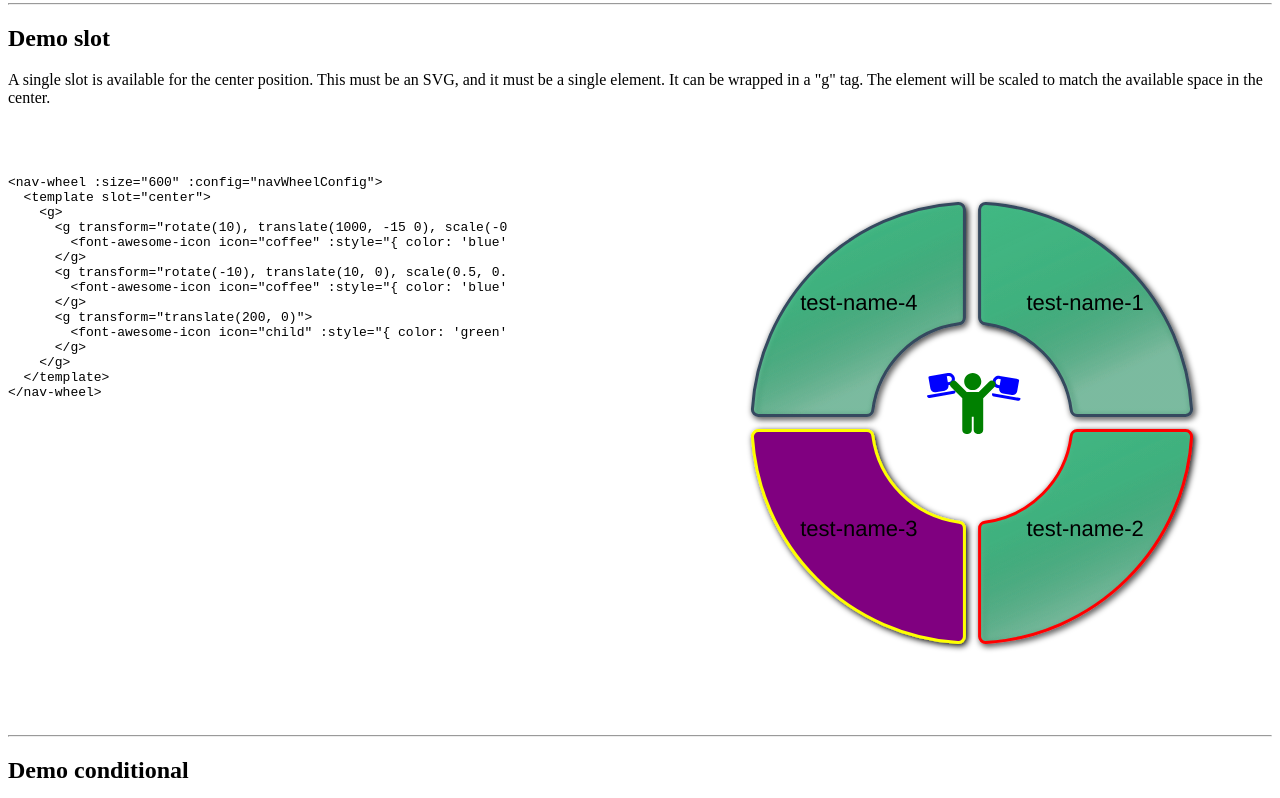
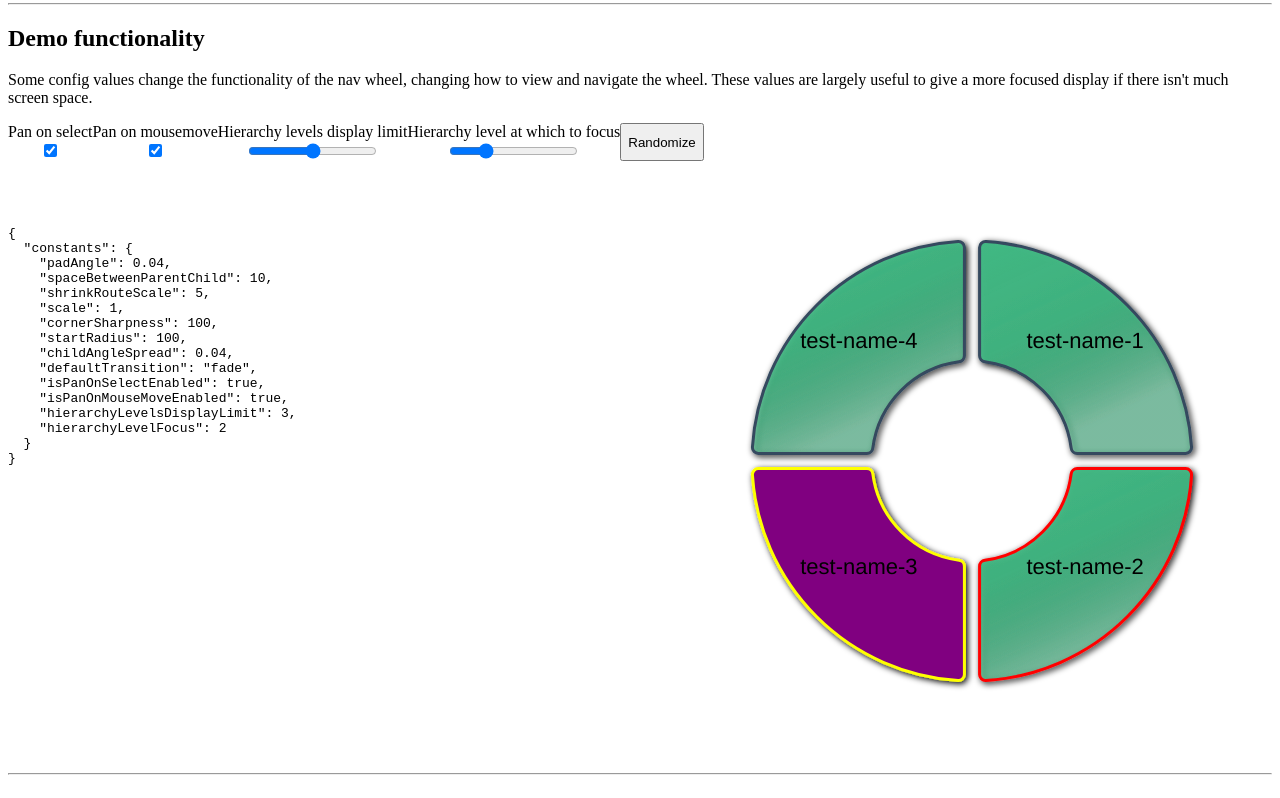
Before and after one commit to Jaeger2305/vue-nav-wheel, a Vue app: page /#/test2 in a window 1280 px wide. Shown: the part 1540-2338 px from the top of the page. Built offline with nearby package versions, Linux system fonts and the light colour scheme.

Commit message:
add quick demo of the 4 functionality options

```diff
--- /dev/null
+++ b/src/components/config-functionality.vue
@@ -0,0 +1,109 @@
+<template>
+  <div class="config-container">
+    <div class="input-container">
+      <label>Pan on select</label>
+      <input v-model="inputIsPanOnSelectEnabled" type="checkbox" />
+    </div>
+    <div class="input-container">
+      <label>Pan on mousemove</label>
+      <input v-model="inputIsPanOnMouseMoveEnabled" type="checkbox" />
+    </div>
+    <div class="input-container">
+      <label>Hierarchy levels display limit</label>
+      <input
+        v-model.number="inputHierarchyLevelsDisplayLimit"
+        type="range"
+        min="1"
+        max="5"
+        step="1"
+      />
+    </div>
+    <div class="input-container">
+      <label>Hierarchy level at which to focus</label>
+      <input v-model.number="inputHierarchyLevelFocus" type="range" min="1" max="5" step="1" />
+    </div>
+    <button @click="randomize">Randomize</button>
+  </div>
+</template>
+
+<style>
+.config-container {
+  display: flex;
+}
+.input-container {
+  display: flex;
+  flex-direction: column;
+  align-items: center;
+}
+</style>
+
+<script>
+function randomInRange(min, max) {
+  return Math.random() * (max - min) + min;
+}
+export default {
+  props: {
+    isPanOnSelectEnabled: {
+      type: Boolean,
+      required: true
+    },
+    isPanOnMouseMoveEnabled: {
+      type: Boolean,
+      required: true
+    },
+    hierarchyLevelsDisplayLimit: {
+      type: Number,
+      required: true
+    },
+    hierarchyLevelFocus: {
+      type: Number,
+      required: true
+    }
+  },
+  computed: {
+    inputIsPanOnSelectEnabled: {
+      get() {
+        return this.isPanOnSelectEnabled;
+      },
+      set(isPanOnSelectEnabled) {
+        this.$emit("update:isPanOnSelectEnabled", isPanOnSelectEnabled);
+      }
+    },
+    inputIsPanOnMouseMoveEnabled: {
+      get() {
+        return this.isPanOnMouseMoveEnabled;
+      },
+      set(isPanOnMouseMoveEnabled) {
+        this.$emit("update:isPanOnMouseMoveEnabled", isPanOnMouseMoveEnabled);
+      }
+    },
+    inputHierarchyLevelsDisplayLimit: {
+      get() {
+        return this.hierarchyLevelsDisplayLimit;
+      },
+      set(hierarchyLevelsDisplayLimit) {
+        this.$emit(
+          "update:hierarchyLevelsDisplayLimit",
+          hierarchyLevelsDisplayLimit
+        );
+      }
+    },
+    inputHierarchyLevelFocus: {
+      get() {
+        return this.hierarchyLevelFocus;
+      },
+      set(hierarchyLevelFocus) {
+        this.$emit("update:hierarchyLevelFocus", hierarchyLevelFocus);
+      }
+    }
+  },
+  methods: {
+    randomize() {
+      this.inputIsPanOnSelectEnabled = Math.random() > 0.5;
+      this.inputIsPanOnMouseMoveEnabled = Math.random() > 0.5;
+      this.inputHierarchyLevelsDisplayLimit = randomInRange(1, 5);
+      this.inputHierarchyLevelFocus = randomInRange(1, 5);
+    }
+  }
+};
+</script>
--- /dev/null
+++ b/src/components/demo-functionality.vue
@@ -0,0 +1,50 @@
+<template>
+  <div>
+    <h2>Demo functionality</h2>
+    <p>
+      Some config values change the functionality of the nav wheel, changing how to view and navigate the wheel.
+      These values are largely useful to give a more focused display if there isn't much screen space.
+    </p>
+    <config-functionality
+      v-bind="navWheelConfig.constants"
+      :isPanOnSelectEnabled.sync="navWheelConfig.constants.isPanOnSelectEnabled"
+      :isPanOnMouseMoveEnabled.sync="
+        navWheelConfig.constants.isPanOnMouseMoveEnabled
+      "
+      :hierarchyLevelsDisplayLimit.sync="navWheelConfig.constants.hierarchyLevelsDisplayLimit"
+      :hierarchyLevelFocus.sync="navWheelConfig.constants.hierarchyLevelFocus"
+    />
+    <code-nav-wheel :nav-wheel-config="navWheelConfig">
+      <template slot="code">
+        <pre>{{ omitRouteConfig() }}</pre>
+      </template>
+    </code-nav-wheel>
+  </div>
+</template>
+
+<script>
+import navWheelConfig from "../nav-wheel-config";
+import routes from "../routes";
+import ConfigFunctionality from "./config-functionality.vue";
+import CodeNavWheel from "./code-nav-wheel.vue";
+export default {
+  components: {
+    ConfigFunctionality,
+    CodeNavWheel
+  },
+  data() {
+    return {
+      navWheelConfig: {
+        routes,
+        ...navWheelConfig
+      }
+    };
+  },
+  methods: {
+    omitRouteConfig() {
+      const { routes, ...rest } = navWheelConfig;
+      return rest;
+    }
+  }
+};
+</script>
--- a/src/components/demo-wrapper.vue
+++ b/src/components/demo-wrapper.vue
@@ -7,6 +7,8 @@
     <demo-styles />
     <hr />
     <!-- Show configuring the functionality -->
+    <demo-functionality />
+    <hr />
     <!-- Show adding something into the slot -->
     <demo-slot />
     <hr />
@@ -39,6 +41,7 @@
 <script>
 import DemoShapes from "./demo-shapes";
 import DemoStyles from "./demo-styles";
+import DemoFunctionality from "./demo-functionality";
 import DemoSlot from "./demo-slot";
 import DemoConditional from "./demo-conditional";
 import DemoModal from "./demo-modal";
@@ -46,6 +49,7 @@ export default {
   components: {
     DemoShapes,
     DemoStyles,
+    DemoFunctionality,
     DemoSlot,
     DemoConditional,
     DemoModal
```
